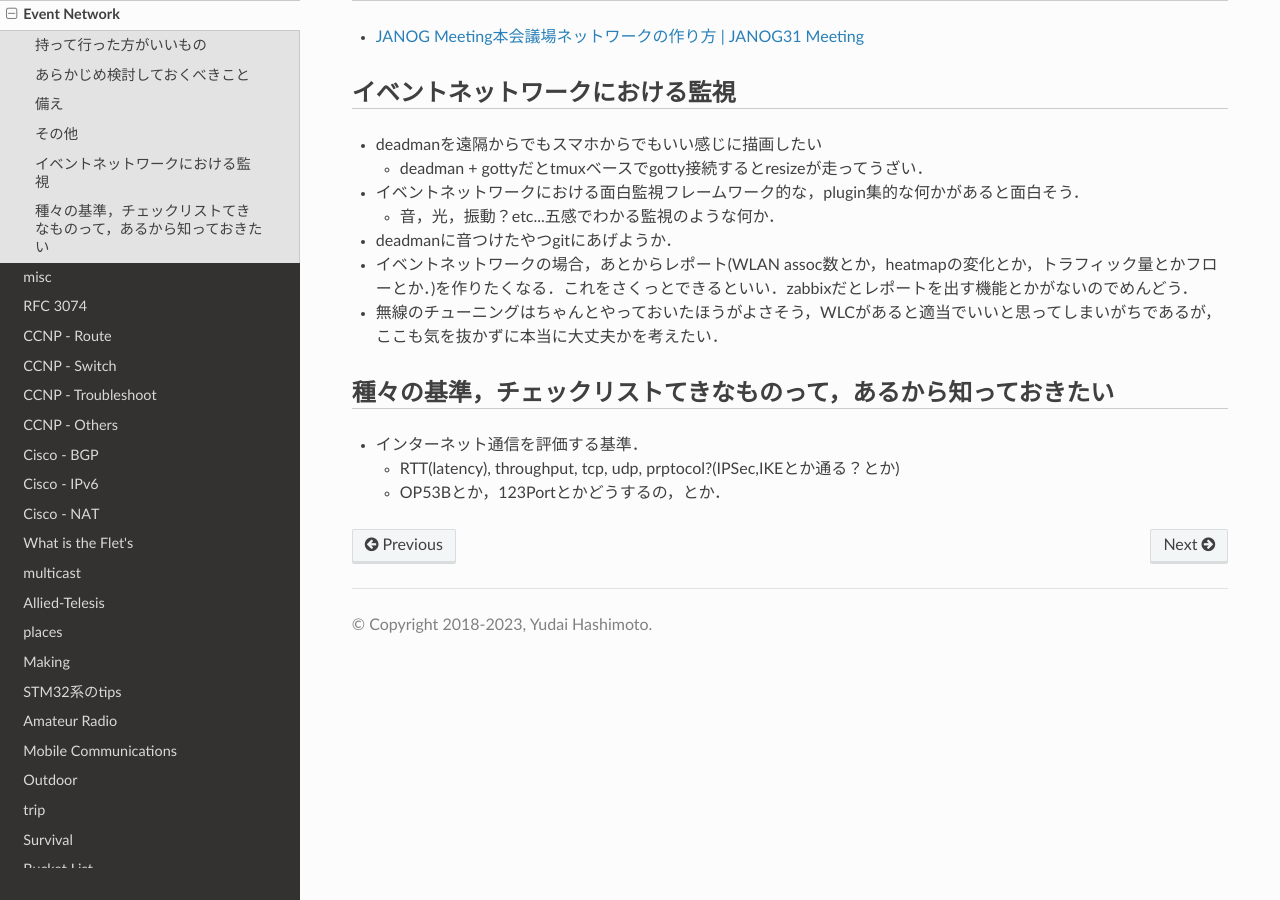
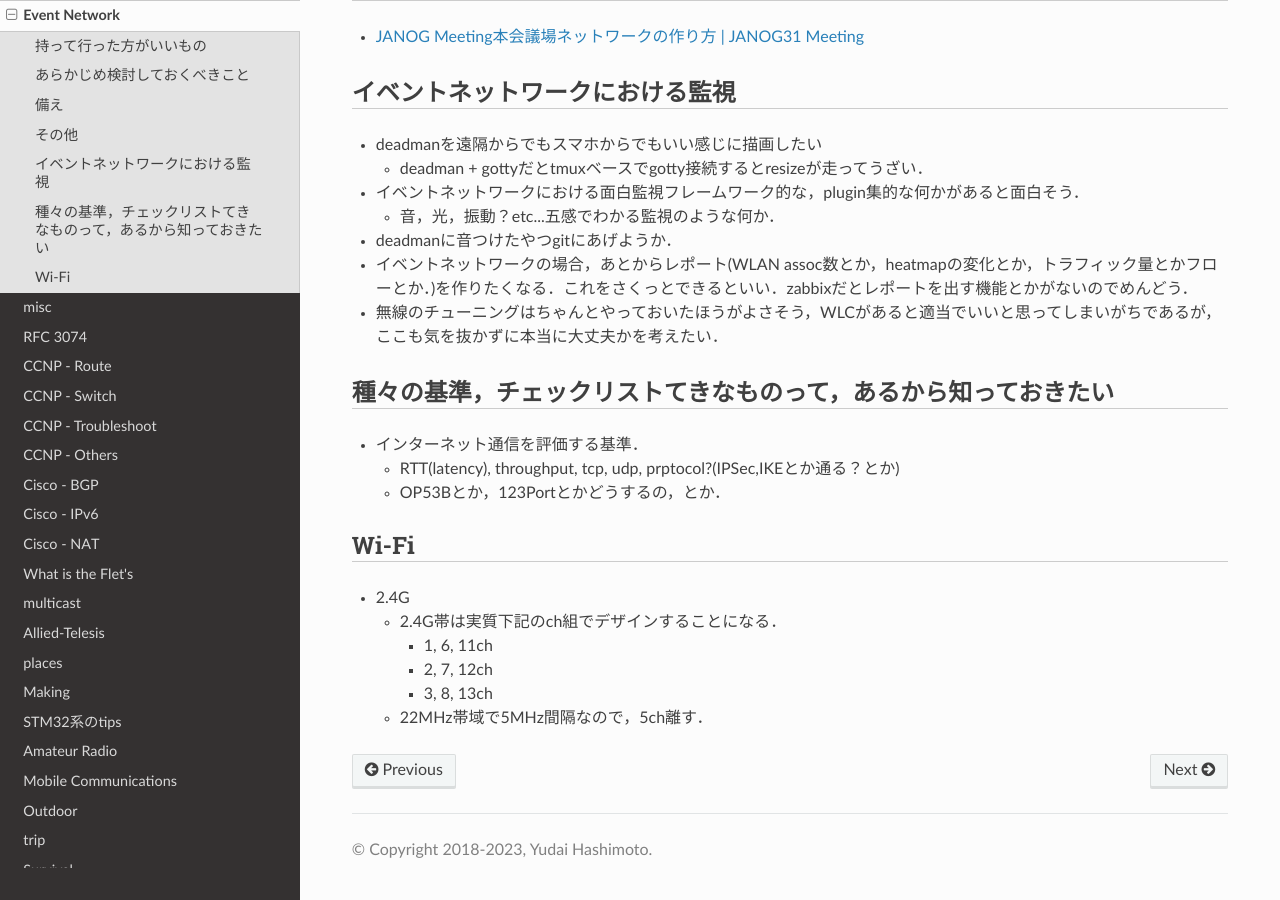
Before and after one commit to jp7fkf/JP7FKF-Warehouse, a Sphinx documentation site: the page built from source/network/eventnetwork.md, in a window 1280 px wide and 900 px high, scrolled down 616 px. Built offline with Sphinx 7.4.7 and the Read the Docs theme 2.0.0, drawn with Linux system fonts in a browser that asks for light colours.

Commit message:
2023-12-12 22:35:33 JST

```diff
--- a/source/index.rst
+++ b/source/index.rst
@@ -73,6 +73,7 @@ Welcome to JP7FKF-Warehouse!
   dialy/202309
   dialy/202310
   dialy/202311
+  dialy/202312
   todo
   programming/sh
   programming/go
--- a/source/network/eventnetwork.md
+++ b/source/network/eventnetwork.md
@@ -29,3 +29,11 @@
 - インターネット通信を評価する基準．
   - RTT(latency), throughput, tcp, udp, prptocol?(IPSec,IKEとか通る？とか)
   - OP53Bとか，123Portとかどうするの，とか．
+
+## Wi-Fi
+- 2.4G
+  - 2.4G帯は実質下記のch組でデザインすることになる．
+    - 1, 6, 11ch
+    - 2, 7, 12ch
+    - 3, 8, 13ch
+  - 22MHz帯域で5MHz間隔なので，5ch離す．
```
Also changed, not shown: source/dialy/202311.md (+10 -0 lines), source/dialy/202312.md (added, +29 -0 lines), source/hobbies/places.md (+1 -0 lines).
